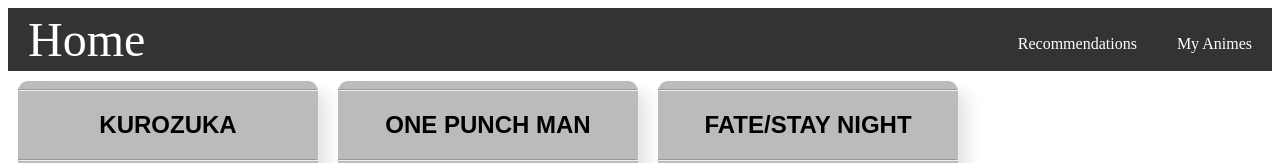
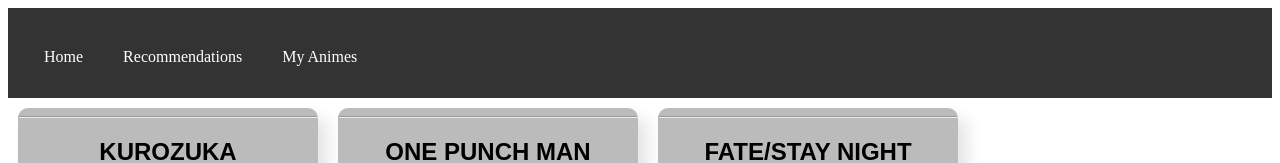
Before and after one commit to Nickphelps34/Phase-2-React-Anime-App, a React (Create React App) app in the folder anime-guide-app/: page / in a window 1280 px wide. Shown: the top 163 px of the page. Built offline with nearby package versions, Linux system fonts and the light colour scheme; data requests are answered from the project's data file; a web font is replaced by a local one.

Commit message:
my animes and starting to work on filter

```diff
--- a/anime-guide-app/src/AnimeCards.js
+++ b/anime-guide-app/src/AnimeCards.js
@@ -12,12 +12,14 @@
     )
 }
 
-const CardBack = ({anime}) => {
+const CardBack = ({anime,setMyFavs,myFavs}) => {
 
 const[addAnime, setAddAnime] = useState(true)
 
 const handleToggle = () => {
     setAddAnime(!addAnime)
+    // adding current anime to fav list
+    setMyFavs([anime,...myFavs ])
 }
 
     return(
@@ -33,13 +35,13 @@
     )
 }
 
-function AnimeCard({anime}) {
+function AnimeCard({anime,setMyFavs, myFavs}) {
 
     return (
         <div className="flip-card">
             <div className="flip-card-inner">
                     <CardFront anime={anime}/>
-                    <CardBack anime={anime}/>
+                    <CardBack setMyFavs={setMyFavs} myFavs={myFavs} anime={anime}/>
             </div>
         </div>
     );
--- a/anime-guide-app/src/AnimeContainer.js
+++ b/anime-guide-app/src/AnimeContainer.js
@@ -1,9 +1,9 @@
 import React from 'react';
 import AnimeCards from "./AnimeCards"
-function AnimeContainer({animeData}) {
+function AnimeContainer({animeData,myFavs,setMyFavs}) {
     return (
         <div className='anime-container'>
-            {animeData.map(anime => <AnimeCards key={anime.id} anime={anime}/>)}
+            {animeData.map(anime=> <AnimeCards setMyFavs={setMyFavs} myFavs={myFavs} key={anime.id} anime={anime}/>)}
         </div>
     );
 }
--- a/anime-guide-app/src/App.js
+++ b/anime-guide-app/src/App.js
@@ -12,6 +12,8 @@
 function App() {
 
   const [animeData, setAnimeData] = useState([])
+  const [myFavs, setMyFavs] = useState([])
+
 
   useEffect(() =>{
     fetch(API)
@@ -24,13 +26,16 @@
       <NavBar />
         <Switch>
           <Route path="/recommendations">
-            <Recommendation/>
+            <Recommendation animeData={animeData}/>
           </Route>
           <Route path="/myanimes">
-            <MyAnime/>
+            <MyAnime myFavs={myFavs}/>
           </Route>
-          <Route path="/">
-            <AnimeContainer animeData={animeData}/>
+          <Route exact path="/">
+            <AnimeContainer setMyFavs={setMyFavs} myFavs={myFavs} animeData={animeData}/>
+          </Route>
+          <Route path="*">
+            <h1>Are you lost????? 404 not found</h1>
           </Route>
         </Switch>
     </div>
--- a/anime-guide-app/src/MyAnime.js
+++ b/anime-guide-app/src/MyAnime.js
@@ -1,8 +1,12 @@
 import React from "react";
+import AnimeCards from "./AnimeCards";
 
-function MyAnime(){
+function MyAnime({myFavs,setMyFavs}){
+
     return(
-        <h1>Welcome to My Anime Page</h1>
+        <div className="myFavsCards">
+            {myFavs.map((anime) => <AnimeCards setMyFavs={setMyFavs} myFavs={myFavs} key={anime.id} anime={anime}/>)}
+        </div>
     )
 }
 
--- a/anime-guide-app/src/NavBar.js
+++ b/anime-guide-app/src/NavBar.js
@@ -1,15 +1,18 @@
 import React from "react";
+import {NavLink} from "react-router-dom";
 
 function NavBar (){
     return(
         <nav className="nav">
-            <a href="/" className="site-title"> Home </a>
             <ul>
                 <li>
-                    <a href="/recommendations">Recommendations</a>
+                    <NavLink exact to="/"> Home </NavLink>
                 </li>
                 <li>
-                    <a href="/myanimes">My Animes</a>
+                    <NavLink to="/recommendations">Recommendations</NavLink>
+                </li>
+                <li>
+                    <NavLink to="/myanimes">My Animes</NavLink>
                 </li>
             </ul>
         </nav>
--- a/anime-guide-app/src/Recommendations.js
+++ b/anime-guide-app/src/Recommendations.js
@@ -1,13 +1,24 @@
 import React from "react";
 
-// within here we need to have a randomizer button and possibly a drop down to sort by genre
+function Recommendation({animeData}){
+// state here
+  let filteredAnime = animeData.filter(anime=>anime.genre === "This value depends on the dropdown selected item")
+  console.log(filteredAnime)
+  return(
+    <div>
+      {/*
 
-function Recommendation(){
-  return(
+      dropdown
+        onchange modify a state that filters the animeData
 
-  <div>
-    <h1>Welcome to the recommendations page!</h1>
-  </div>
+      */}
+      <h1>Hello Friends</h1>
+      {/*
+
+        filtered data map
+
+      */}
+    </div>
   )}
 
 export default Recommendation
--- a/anime-guide-app/src/stylesheet.css
+++ b/anime-guide-app/src/stylesheet.css
@@ -1,11 +1,3 @@
-{
-  box-sizing: border-box;
-}
-
-.body{
-  margin: 0;
-}
-
 .nav{
   background-color: #333;
   color: white;
@@ -13,19 +5,17 @@
   justify-content: space-between;
   align-items: stretch;
   gap: 2rem;
-  padding: 0 1rem;
-}
-
-.site-title{
-  font-size: 3rem;
+  padding: 2rem 2rem;
 }
 
 .nav li.active{
   background-color: #555;
+  align-items: stretch;
 }
 
 .nav li:hover{
   background-color: #777;
+  align-items: stretch;
 }
 
 
@@ -65,6 +55,10 @@
   margin: auto;
   font-family: 'Gill Sans', 'Gill Sans MT', Calibri, 'Trebuchet MS', sans-serif;
 }
+.card-button:hover{
+  background-color: #333;
+  color: white;
+}
 
 .flip-card {
   position: relative;
@@ -87,7 +81,7 @@
   transform-style: preserve-3d;
   border-radius: 10px;
   box-shadow: 10px 10px 15px rgba(0,0,0,0.1);
-  backface-visibility: hidden;
+  /* backface-visibility: hidden; */
 }
 
 .flip-card:hover .flip-card-inner {
@@ -99,7 +93,7 @@
   width: 100%;
   height: 100%;
   -webkit-backface-visibility: hidden;
-  backface-visibility: ;
+  /* backface-visibility: ; */
 }
 
 .flip-card-front {
```
